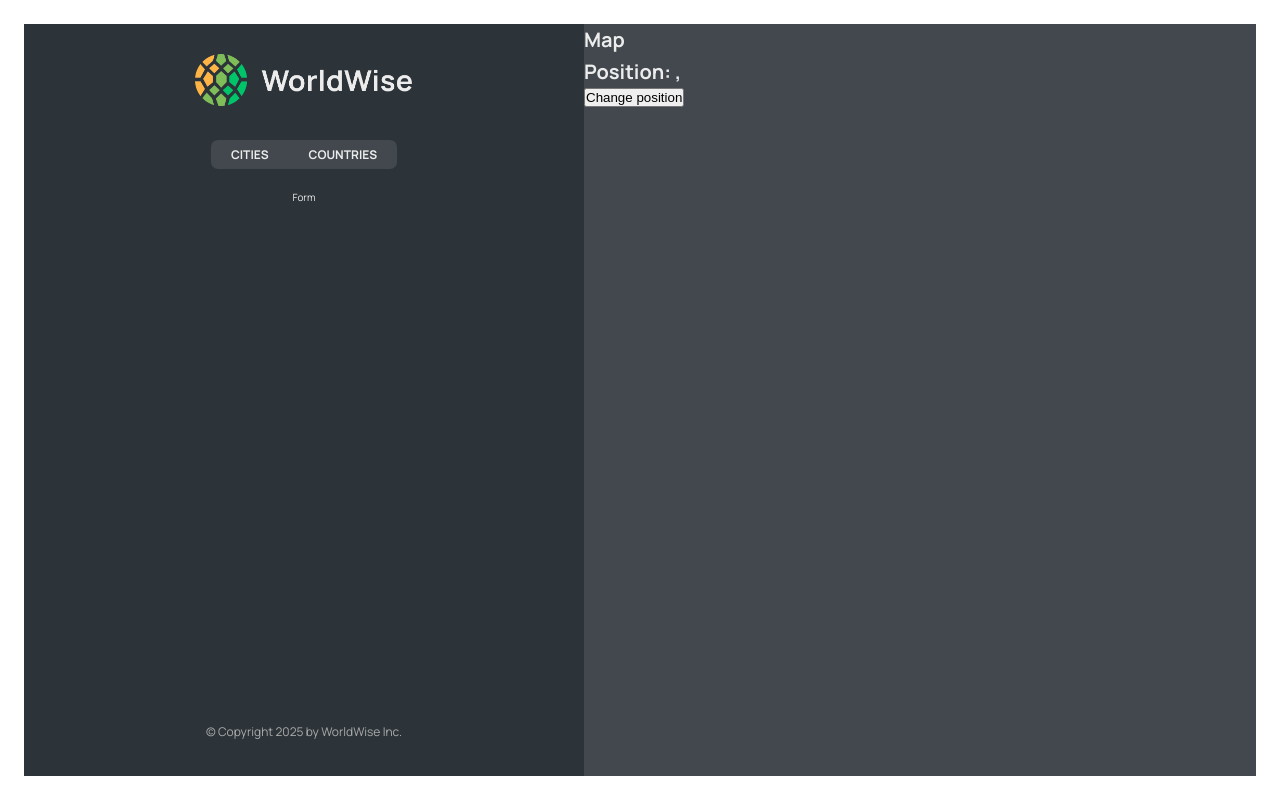
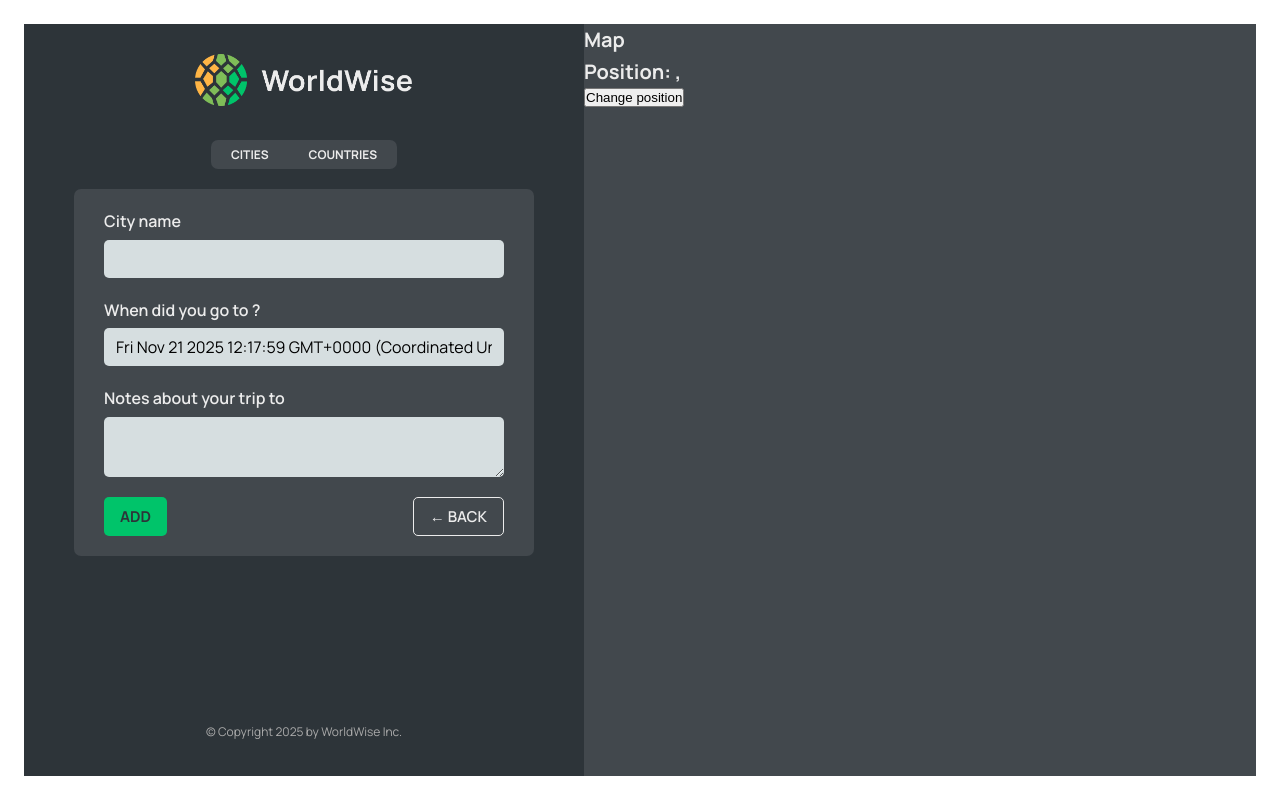
Before and after one commit to mandarliev/worldwise, a React (Vite) app: page /app/form in a window 1280 px wide. Built offline with nearby package versions, Linux system fonts and the light colour scheme; data requests are answered from the project's data file.

Commit message:
Programmatic Navigation with useNavigate

```diff
--- a/src/App.jsx
+++ b/src/App.jsx
@@ -10,6 +10,7 @@
 import CityList from "./components/CityList";
 import CountriesList from "./components/CountryList";
 import City from "./components/City";
+import Form from "./components/Form";
 
 const BASE_URL = "http://localhost:9000";
 
@@ -54,7 +55,7 @@
             path="countries"
             element={<CountriesList cities={cities} isLoading={isLoading} />}
           />
-          <Route path="form" element={<p>Form</p>} />
+          <Route path="form" element={<Form />} />
         </Route>
         <Route path="*" element={<PageNotFound />} />
       </Routes>
--- /dev/null
+++ b/src/components/Button.jsx
@@ -0,0 +1,11 @@
+import styles from "./Button.module.css";
+
+function Button({ children, onClick, type }) {
+  return (
+    <button onClick={onClick} className={`${styles.btn} ${styles[type]}`}>
+      {children}
+    </button>
+  );
+}
+
+export default Button;
--- /dev/null
+++ b/src/components/Button.module.css
@@ -0,0 +1,35 @@
+.btn {
+  color: inherit;
+  text-transform: uppercase;
+  padding: 0.8rem 1.6rem;
+  font-family: inherit;
+  font-size: 1.5rem;
+  border: none;
+  border-radius: 5px;
+  cursor: pointer;
+}
+
+.primary {
+  font-weight: 700;
+  background-color: var(--color-brand--2);
+  color: var(--color-dark--1);
+}
+
+.back {
+  font-weight: 600;
+  background: none;
+  border: 1px solid currentColor;
+}
+
+.position {
+  font-weight: 700;
+  position: absolute;
+  z-index: 1000;
+  font-size: 1.4rem;
+  bottom: 4rem;
+  left: 50%;
+  transform: translateX(-50%);
+  background-color: var(--color-brand--2);
+  color: var(--color-dark--1);
+  box-shadow: 0 0.4rem 1.2rem rgba(36, 42, 46, 0.16);
+}
--- /dev/null
+++ b/src/components/Form.jsx
@@ -0,0 +1,70 @@
+// "https://api.bigdatacloud.net/data/reverse-geocode-client?latitude=0&longitude=0"
+
+import { useState } from "react";
+
+import styles from "./Form.module.css";
+import Button from "./Button";
+import { useNavigate } from "react-router-dom";
+
+export function convertToEmoji(countryCode) {
+  const codePoints = countryCode
+    .toUpperCase()
+    .split("")
+    .map((char) => 127397 + char.charCodeAt());
+  return String.fromCodePoint(...codePoints);
+}
+
+function Form() {
+  const [cityName, setCityName] = useState("");
+  const [country, setCountry] = useState("");
+  const [date, setDate] = useState(new Date());
+  const [notes, setNotes] = useState("");
+  const navigate = useNavigate();
+
+  return (
+    <form className={styles.form}>
+      <div className={styles.row}>
+        <label htmlFor="cityName">City name</label>
+        <input
+          id="cityName"
+          onChange={(e) => setCityName(e.target.value)}
+          value={cityName}
+        />
+        {/* <span className={styles.flag}>{emoji}</span> */}
+      </div>
+
+      <div className={styles.row}>
+        <label htmlFor="date">When did you go to {cityName}?</label>
+        <input
+          id="date"
+          onChange={(e) => setDate(e.target.value)}
+          value={date}
+        />
+      </div>
+
+      <div className={styles.row}>
+        <label htmlFor="notes">Notes about your trip to {cityName}</label>
+        <textarea
+          id="notes"
+          onChange={(e) => setNotes(e.target.value)}
+          value={notes}
+        />
+      </div>
+
+      <div className={styles.buttons}>
+        <Button type="primary">Add</Button>
+        <Button
+          type="back"
+          onClick={(e) => {
+            e.preventDefault();
+            navigate(-1);
+          }}
+        >
+          &larr; Back
+        </Button>
+      </div>
+    </form>
+  );
+}
+
+export default Form;
--- /dev/null
+++ b/src/components/Form.module.css
@@ -0,0 +1,44 @@
+.form {
+  background-color: var(--color-dark--2);
+  border-radius: 7px;
+  padding: 2rem 3rem;
+  width: 100%;
+  display: flex;
+  flex-direction: column;
+  gap: 2rem;
+}
+
+.row {
+  display: flex;
+  flex-direction: column;
+  gap: 0.5rem;
+  position: relative;
+}
+
+.buttons {
+  display: flex;
+  justify-content: space-between;
+}
+
+.flag {
+  position: absolute;
+  right: 1rem;
+  top: 2.7rem;
+  font-size: 2.8rem;
+}
+
+.form.loading {
+  opacity: 0.3;
+}
+
+.form.loading button {
+  pointer-events: none;
+  background-color: var(--color-light--1);
+  border: 1px solid var(--color-light--1);
+  color: var(--color-dark--0);
+}
+
+:global(.react-datepicker) {
+  font-family: inherit;
+  font-size: 1.2rem;
+}
--- a/src/components/Map.jsx
+++ b/src/components/Map.jsx
@@ -1,13 +1,14 @@
-import { useSearchParams } from "react-router-dom";
+import { useNavigate, useSearchParams } from "react-router-dom";
 import styles from "./Map.module.css";
 
 function Map() {
+  const navigate = useNavigate();
   const [searchParams, setSearchParams] = useSearchParams();
   const lat = searchParams.get("lat");
   const lng = searchParams.get("lng");
 
   return (
-    <div className={styles.mapContainer}>
+    <div className={styles.mapContainer} onClick={() => navigate("form")}>
       <h1>Map</h1>
       <h1>
         Position: {lat}, {lng}
```
